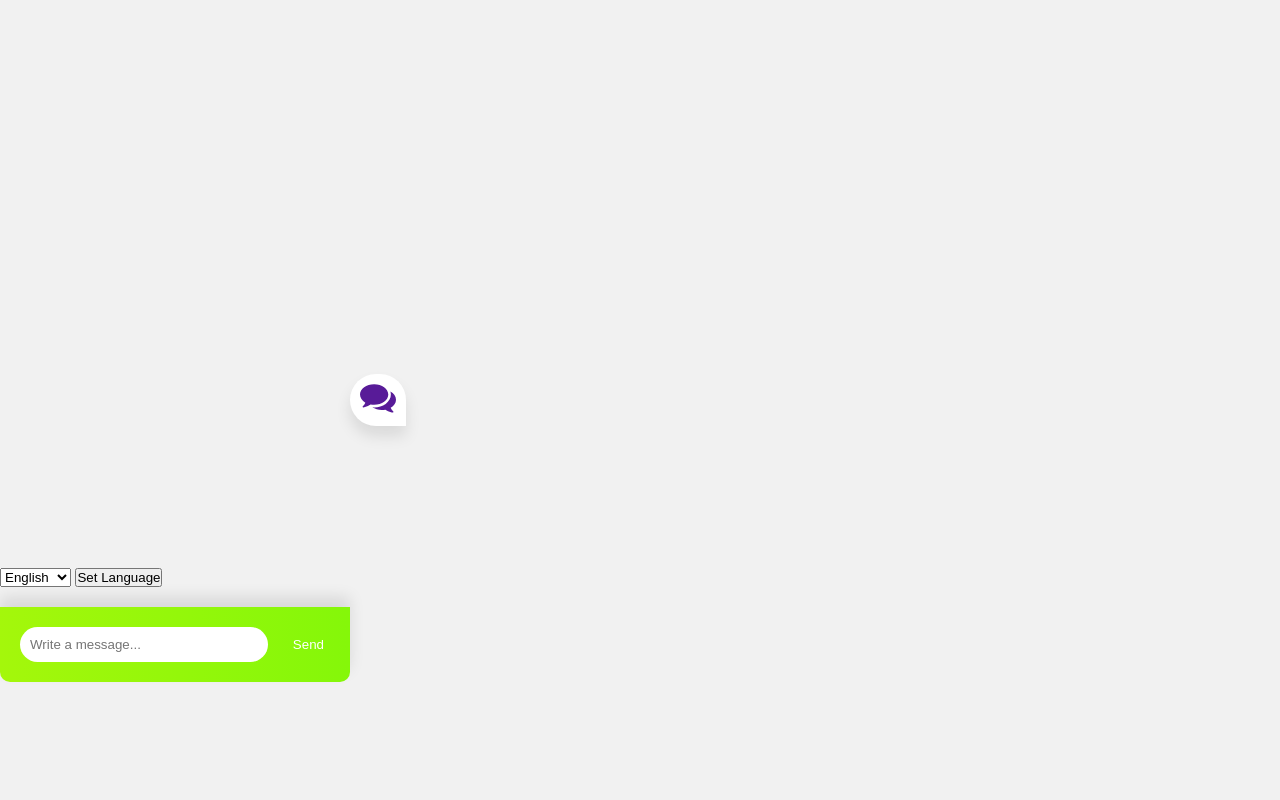
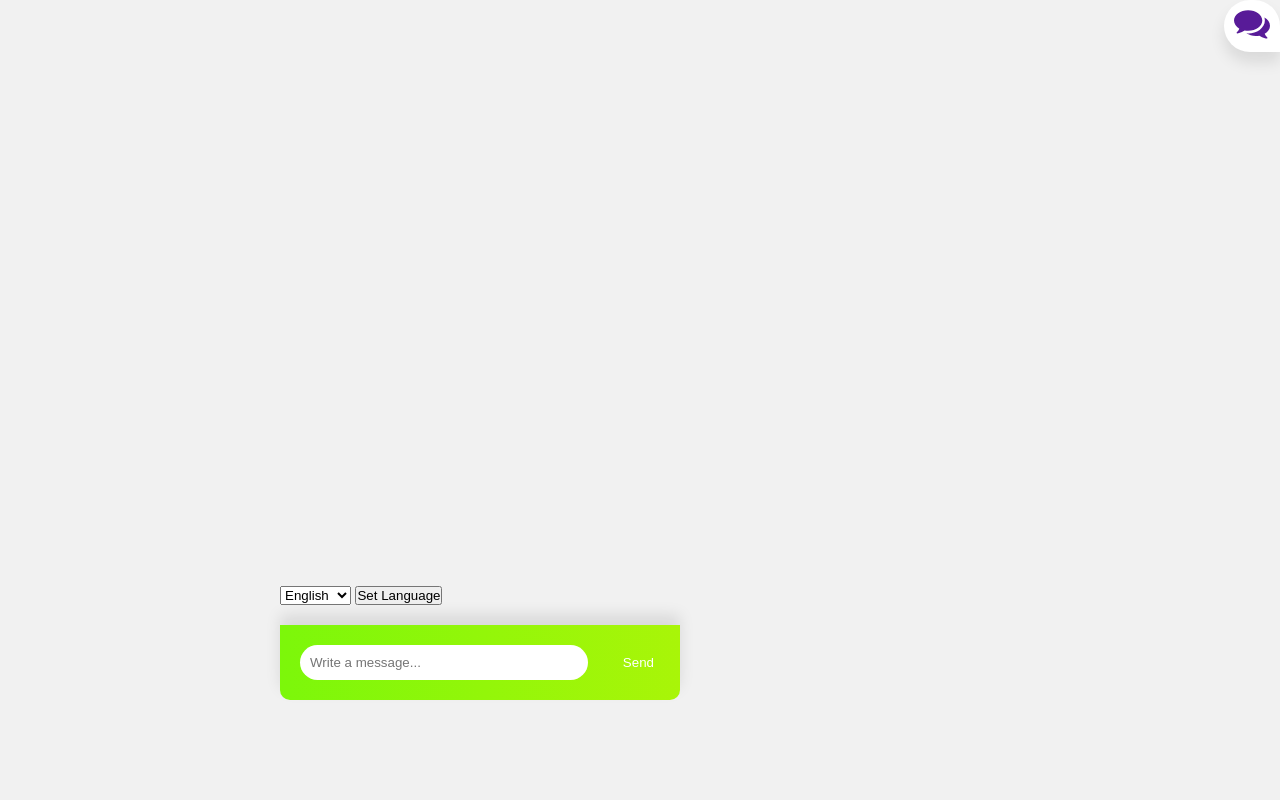
Before and after one commit to Abhishekranjan28/Altibee-Chat, a Flask app: page / in a window 1280 px wide. Run offline with Flask 3, Linux system fonts and the light colour scheme.

Commit message:
Update style.css

```diff
--- a/static/style.css
+++ b/static/style.css
@@ -12,34 +12,28 @@ body {
 }
 
 *, html {
-    --primaryGradient: linear-gradient(93.12deg, #f3b10a 0.52%, #f3a909 100%);
-    --secondaryGradient: linear-gradient(268.91deg, #84f709 -2.14%, #a4f70b 99.69%);
+    --primaryGradient: linear-gradient(93.12deg, #ffba0a 0.52%, #f6bc0e 100%);
+    --secondaryGradient: linear-gradient(268.91deg, #aaf508 -2.14%, #7cf70a 99.69%);
     --primaryBoxShadow: 0px 10px 15px rgba(0, 0, 0, 0.1);
     --secondaryBoxShadow: 0px -10px 15px rgba(0, 0, 0, 0.1);
-    --primary: #581B98;
+    --primary: #e9c543;
 }
 
-.container{
-    height:100vh;
-    width:100vw;
-    display:flex;
-    justify-items: center;
-    align-items: center;
-
-}
 /* CHATBOX
 =============== */
 .chatbox {
-    position: relative;
+    position: absolute;
+    bottom: 100px;
+    right: 600px;
 }
 
 /* CONTENT IS CLOSE */
 .chatbox__support {
     display: flex;
     flex-direction: column;
-    background: #eee;
-    width: 300px;
-    height: 350px;
+    background: hsl(0, 16%, 76%);
+    width: 700px;
+    height: 800px;
     z-index: -123456;
     opacity: 0;
     transition: all .5s ease-in-out;
@@ -104,8 +98,8 @@ body {
 
 .chatbox__support {
     background: #f9f9f9;
-    height: 450px;
-    width: 350px;
+    height: 500px;
+    width: 400px;
     box-shadow: 0px 0px 15px rgba(0, 0, 0, 0.1);
     border-top-left-radius: 20px;
     border-top-right-radius: 20px;
```
